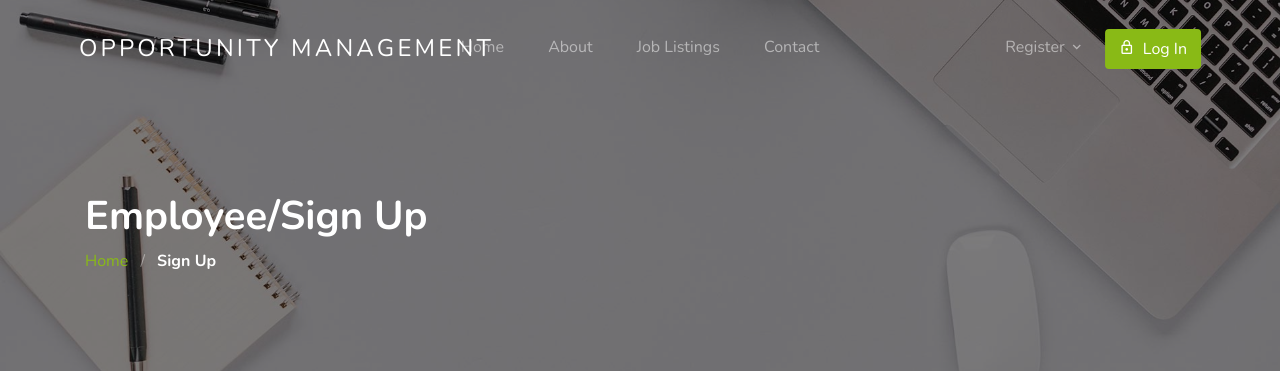
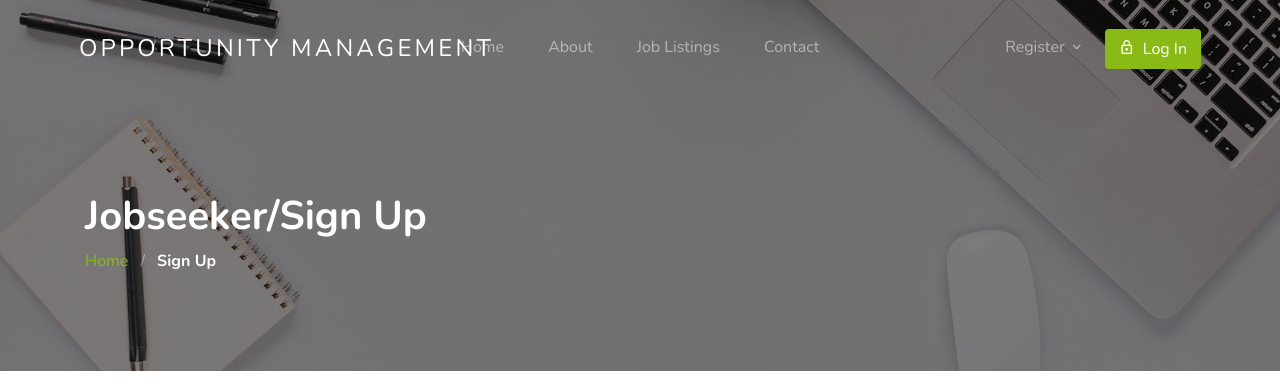
Before and after one commit to biwott21/django_work, a Django app: page /employee/register/ in a window 1280 px wide. Shown: the top 389 px of the page. Run offline with Django 3.2, Linux system fonts and the light colour scheme; some libraries are stand-ins or nearby versions; some web fonts are replaced.

Commit message:
modified templates

```diff
--- a/template/account/employee-registration.html
+++ b/template/account/employee-registration.html
@@ -8,7 +8,7 @@
   <div class="container">
     <div class="row">
       <div class="col-md-12">
-        <h1 class="text-white font-weight-bold">Employee/Sign Up</h1>
+        <h1 class="text-white font-weight-bold">Jobseeker/Sign Up</h1>
         <div class="custom-breadcrumbs">
           <a href="{% url 'jobapp:home' %}">Home</a> <span class="mx-2 slash">/</span>
           <span class="text-white"><strong>Sign Up</strong></span>
--- a/template/header.html
+++ b/template/header.html
@@ -75,8 +75,8 @@
                 <li class="pr-3 has-children">
                   <a>Register</a>
                   <ul class="dropdown">
-                    <li><a href="{% url 'account:employer-registration' %}">Employer</a></li>
-                    <li><a href="{% url 'account:employee-registration' %}">Employee</a></li>
+                    <li><a href="{% url 'account:employer-registration' %}">Recruiter</a></li>
+                    <li><a href="{% url 'account:employee-registration' %}">Jobseeker</a></li>
                   </ul>
                 </li>
 
```
